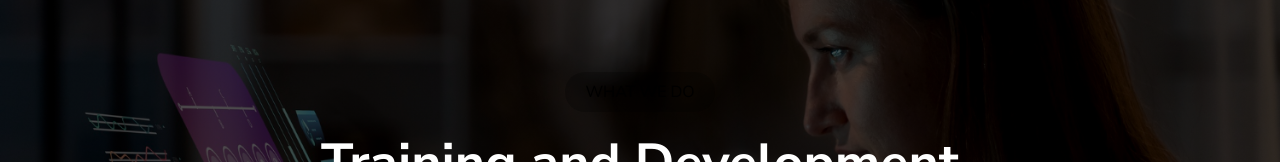
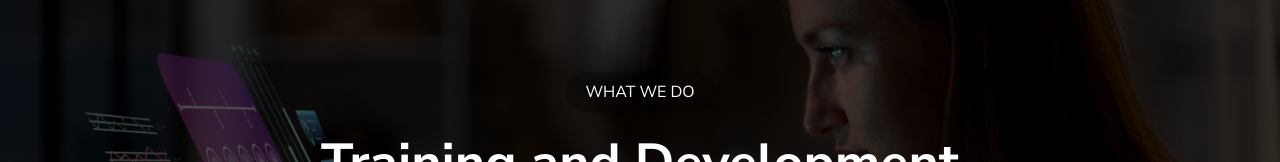
Before and after one commit to Boybash/Tobams-Landing-Page, a Next.js app: page / in a window 1280 px wide. Shown: the part 201-363 px from the top of the page. Built offline with nearby package versions, Linux system fonts and the light colour scheme.

Commit message:
Changes made to hero section

```diff
--- a/components/sections/hero.jsx
+++ b/components/sections/hero.jsx
@@ -3,7 +3,7 @@ import Button from "../ui/button";
 export default function Hero() {
   return (
     <main className="bg-[linear-gradient(to_bottom,rgba(0,0,0,0.7),rgba(0,0,0,0.7)),url(/TobamsheroImage.jpg)] bg-cover bg-center w-full flex flex-col items-center py-[112px] px-[64px]">
-      <h1 className="bg-[#00000043] uppercase py-2 px-5 rounded-full mb-3">
+      <h1 className="bg-[#00000043] uppercase py-2 px-5 rounded-full mb-3 text-white">
         What we do
       </h1>
       <h2 className="text-center text-[52px] text-white font-bold mb-5">
--- a/components/sections/program.jsx
+++ b/components/sections/program.jsx
@@ -5,6 +5,9 @@ export default function Program() {
     <main className="bg-[#F9F9F9] p-4 md:p-10 flex justify-center mt-10 lg:mt-15">
       {/* Container: Replaced fixed width with max-width and removed fixed pixels */}
       <div className="bg-[#2C0922] p-6 md:p-10 rounded-2xl flex flex-col lg:flex-row justify-center items-center gap-8 lg:gap-16 w-full max-w-[1320px] text-white">
+        <h1 className=" md:hidden text-[16px] md:text-[40px] font-semibold leading-tight">
+          Management Development Program
+        </h1>
         {/* Image: Added responsive width classes */}
         <div className="w-full lg:w-1/2">
           <Image
@@ -19,7 +22,7 @@ export default function Program() {
 
         {/* Text Content: Removed fixed width, added responsive font sizes */}
         <div className="flex flex-col gap-5 md:gap-7 w-full lg:w-1/2">
-          <h1 className="text-3xl md:text-[40px] font-semibold leading-tight">
+          <h1 className=" hidden md:block text-3xl md:text-[40px] font-semibold leading-tight">
             Management Development Program
           </h1>
           <p className="text-sm md:text-base opacity-90">
```
